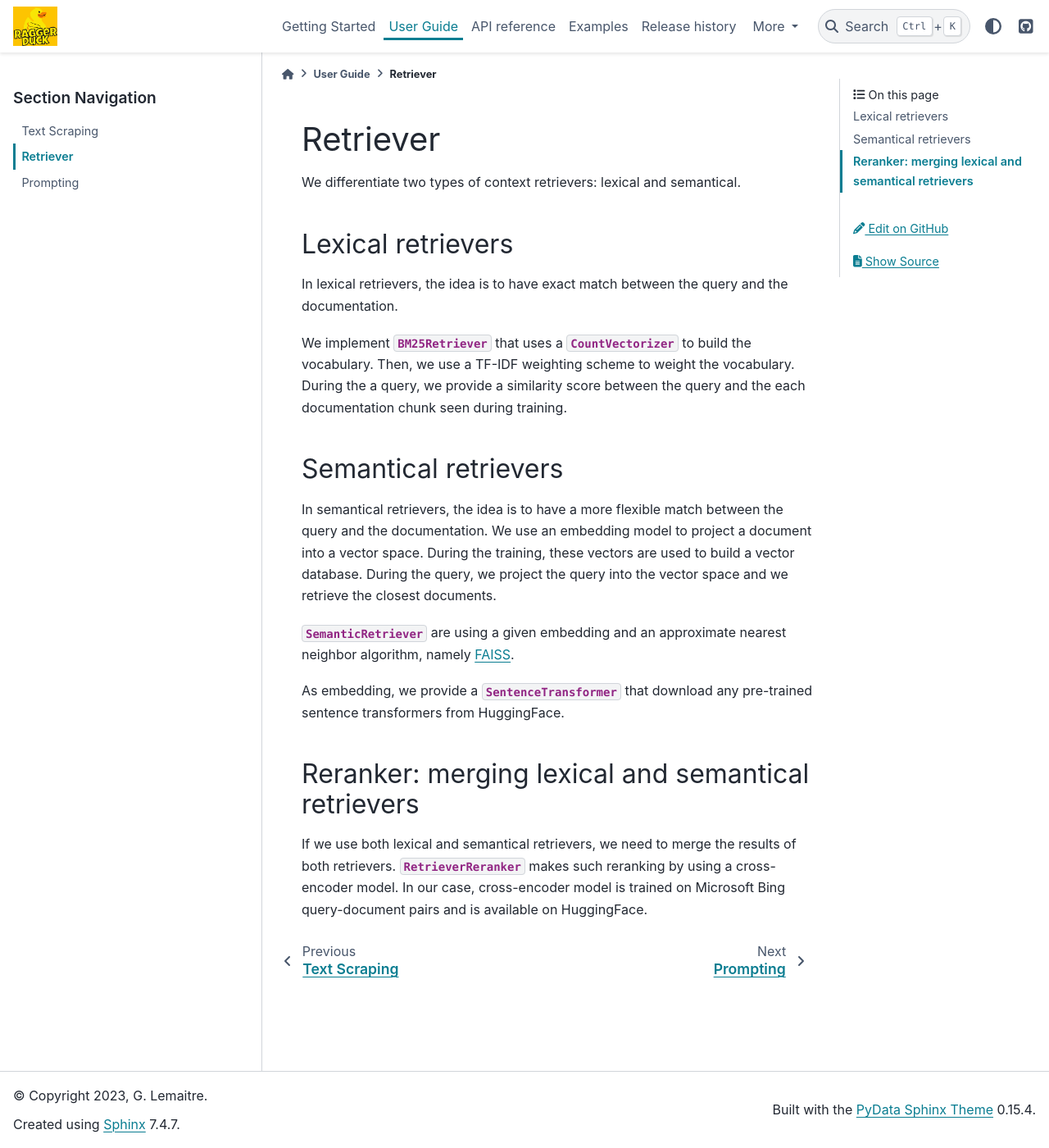
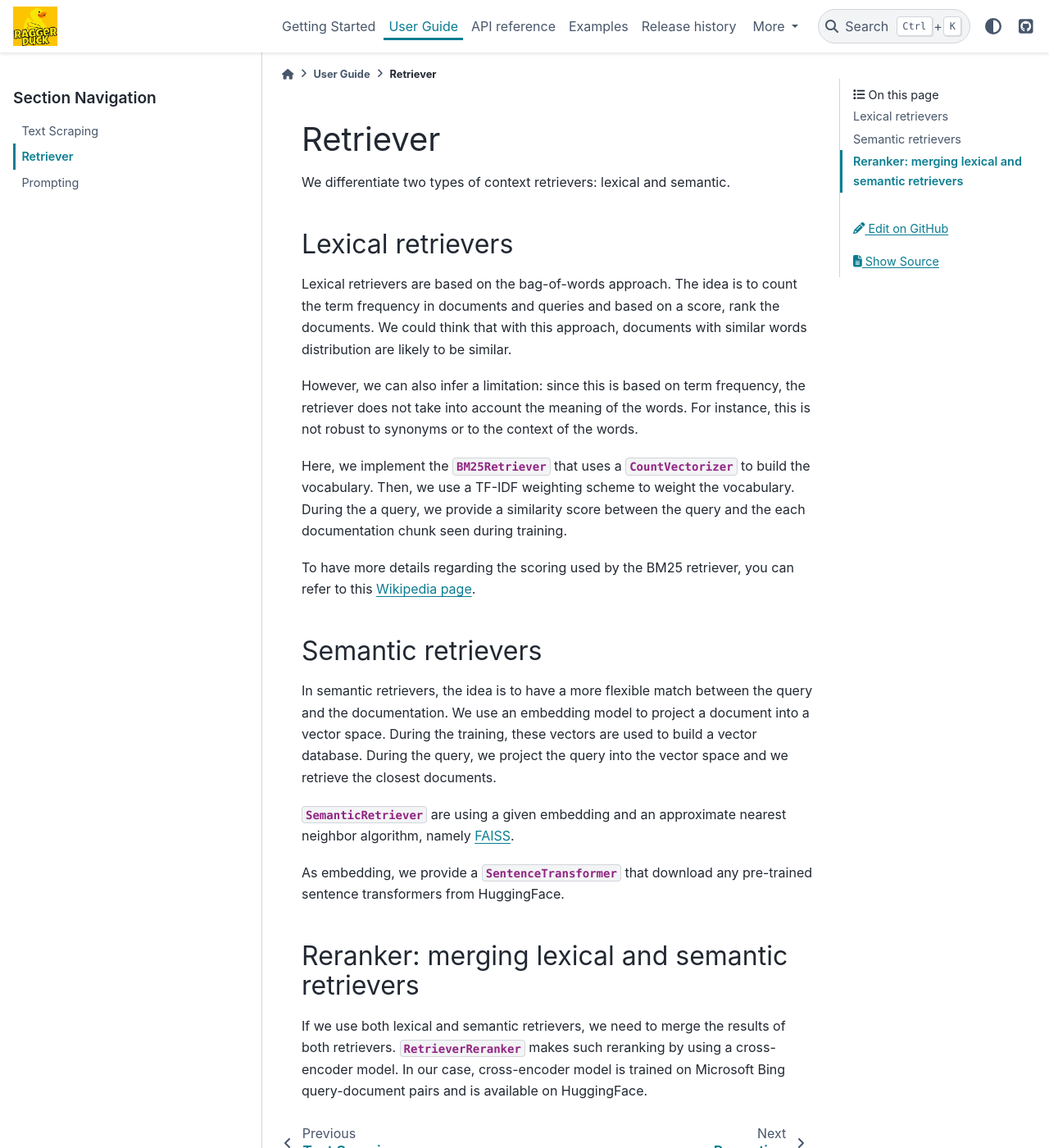
Before and after one commit to probabl-ai/sklearn-ragger-duck, a Sphinx documentation site: the page built from doc/user_guide/information_retrieval.rst, in a window 1280 px wide and 1400 px high. Shown: the whole window at 82% size. Built offline with Sphinx 7.4.7 and the PyData theme 0.15.4, drawn with Linux system fonts in a browser that asks for light colours.

Commit message:
DOC update

```diff
--- a/doc/user_guide/information_retrieval.rst
+++ b/doc/user_guide/information_retrieval.rst
@@ -4,41 +4,49 @@
 Retriever
 =========
 
-We differentiate two types of context retrievers: lexical and semantical.
+We differentiate two types of context retrievers: lexical and semantic.
 
 Lexical retrievers
 ==================
 
-In lexical retrievers, the idea is to have exact match between the query and
-the documentation.
+Lexical retrievers are based on the bag-of-words approach. The idea is to count the
+term frequency in documents and queries and based on a score, rank the documents. We
+could think that with this approach, documents with similar words distribution are
+likely to be similar.
 
-We implement :class:`~ragger_duck.retrieval.BM25Retriever` that uses a
+However, we can also infer a limitation: since this is based on term frequency, the
+retriever does not take into account the meaning of the words. For instance, this is not
+robust to synonyms or to the context of the words.
+
+Here, we implement the :class:`~ragger_duck.retrieval.BM25Retriever` that uses a
 :class:`~sklearn.feature_extraction.text.CountVectorizer` to build the
 vocabulary. Then, we use a TF-IDF weighting scheme to weight the vocabulary.
 During the a query, we provide a similarity score between the query and the
 each documentation chunk seen during training.
 
-Semantical retrievers
-=====================
+To have more details regarding the scoring used by the BM25 retriever, you can refer to
+this `Wikipedia page <https://en.wikipedia.org/wiki/Okapi_BM25>`_.
 
-In semantical retrievers, the idea is to have a more flexible match between the
-query and the documentation. We use an embedding model to project a document
-into a vector space. During the training, these vectors are used to build a
-vector database. During the query, we project the query into the vector space
-and we retrieve the closest documents.
+Semantic retrievers
+===================
 
-:class:`~ragger_duck.retrieval.SemanticRetriever` are using a given embedding
-and an approximate nearest neighbor algorithm, namely
-`FAISS <https://github.com/facebookresearch/faiss>`_.
+In semantic retrievers, the idea is to have a more flexible match between the query
+and the documentation. We use an embedding model to project a document into a vector
+space. During the training, these vectors are used to build a vector database. During
+the query, we project the query into the vector space and we retrieve the closest
+documents.
 
-As embedding, we provide a :class:`~ragger_duck.embedding.SentenceTransformer`
-that download any pre-trained sentence transformers from HuggingFace.
+:class:`~ragger_duck.retrieval.SemanticRetriever` are using a given embedding and an
+approximate nearest neighbor algorithm, namely `FAISS
+<https://github.com/facebookresearch/faiss>`_.
 
-Reranker: merging lexical and semantical retrievers
-===================================================
+As embedding, we provide a :class:`~ragger_duck.embedding.SentenceTransformer` that
+download any pre-trained sentence transformers from HuggingFace.
 
-If we use both lexical and semantical retrievers, we need to merge the results
-of both retrievers. :class:`~ragger_duck.retrieval.RetrieverReranker` makes
-such reranking by using a cross-encoder model. In our case, cross-encoder model
-is trained on Microsoft Bing query-document pairs and is available on
-HuggingFace.
+Reranker: merging lexical and semantic retrievers
+=================================================
+
+If we use both lexical and semantic retrievers, we need to merge the results of both
+retrievers. :class:`~ragger_duck.retrieval.RetrieverReranker` makes such reranking by
+using a cross-encoder model. In our case, cross-encoder model is trained on Microsoft
+Bing query-document pairs and is available on HuggingFace.
--- a/doc/user_guide/large_language_model.rst
+++ b/doc/user_guide/large_language_model.rst
@@ -9,5 +9,5 @@ Prompting for API documentation
 
 :class:`~ragger_duck.prompt.BasicPromptingStrategy` implements a prompting
 strategy to answer documentation questions. We get context by reranking the
-search from a lexical and semantical retrievers. Once the context is retrieved,
+search from a lexical and semantic retrievers. Once the context is retrieved,
 we request a Large Language Model (LLM) to answer the question.
```
